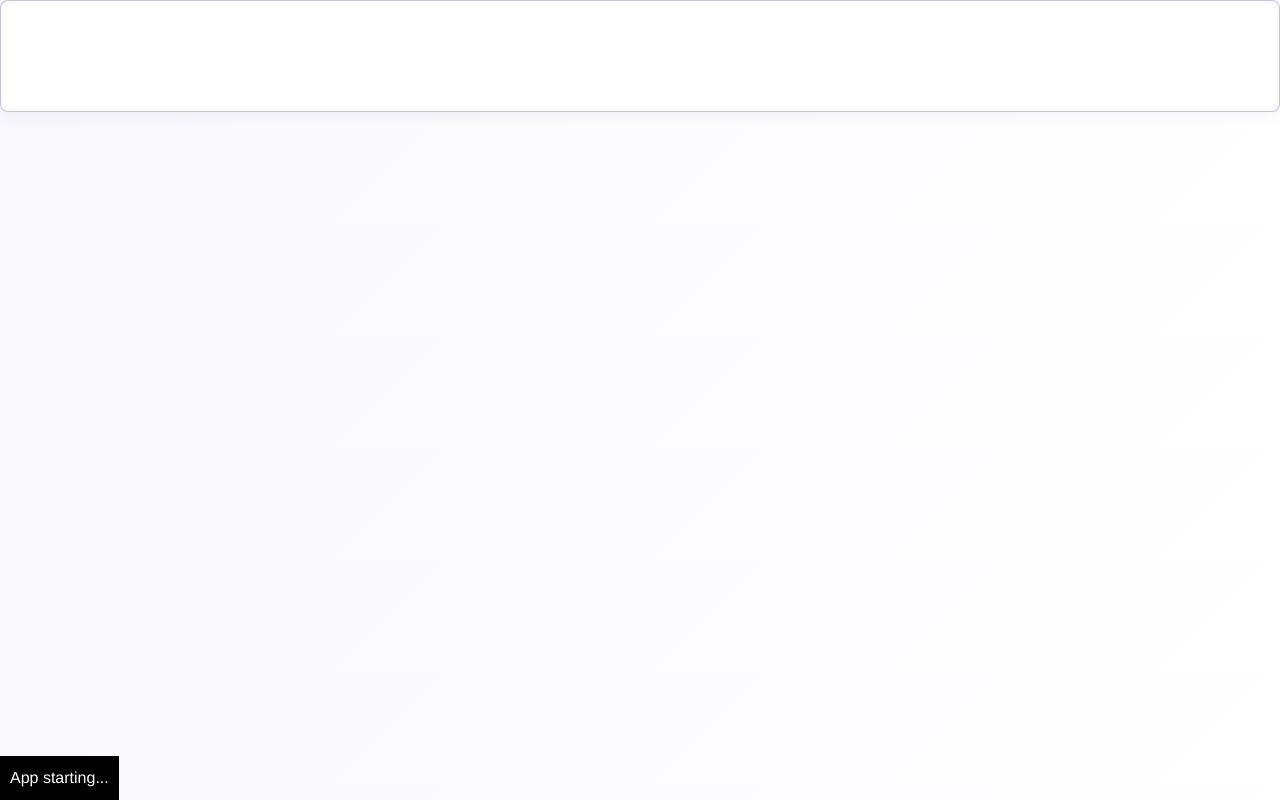
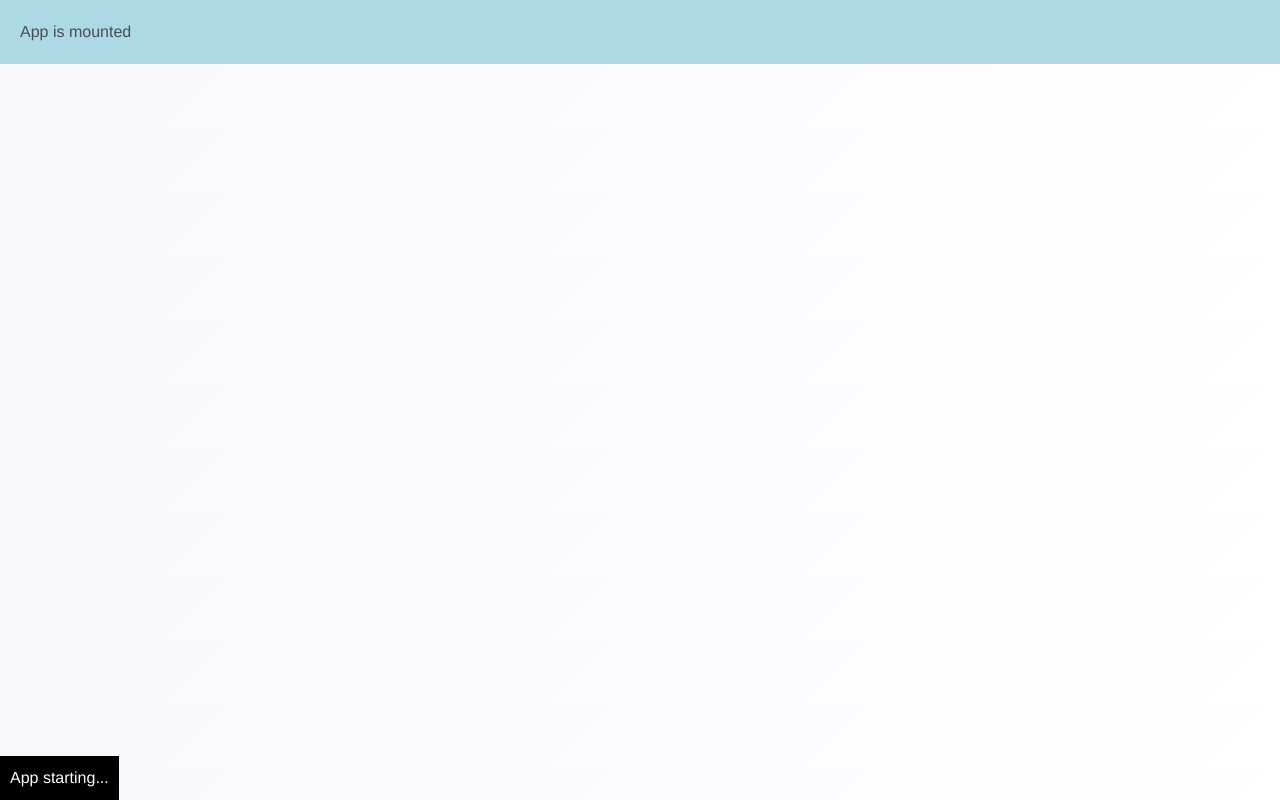
Before and after one commit to shawn402022/test-repo, a React (Vite) app in the folder frontend/: page / in a window 1280 px wide. Built offline with nearby package versions, Linux system fonts and the light colour scheme; no server answers.

Commit message:
checking to see if app is mounting

```diff
--- a/frontend/src/App.jsx
+++ b/frontend/src/App.jsx
@@ -39,7 +39,16 @@ const router = createBrowserRouter([
 ]);
 
 function App() {
-  return <RouterProvider router={router} />;
+  return (
+    <>
+
+    <div style={{padding: '20px', background: 'lightblue'}}>
+      App is mounted
+    </div>
+    {/* Your existing App content */}
+  </>
+
+  )
 }
 
 export default App;
```
Also changed, not shown: 1 other file (tests, documents, lock files or other folders).
